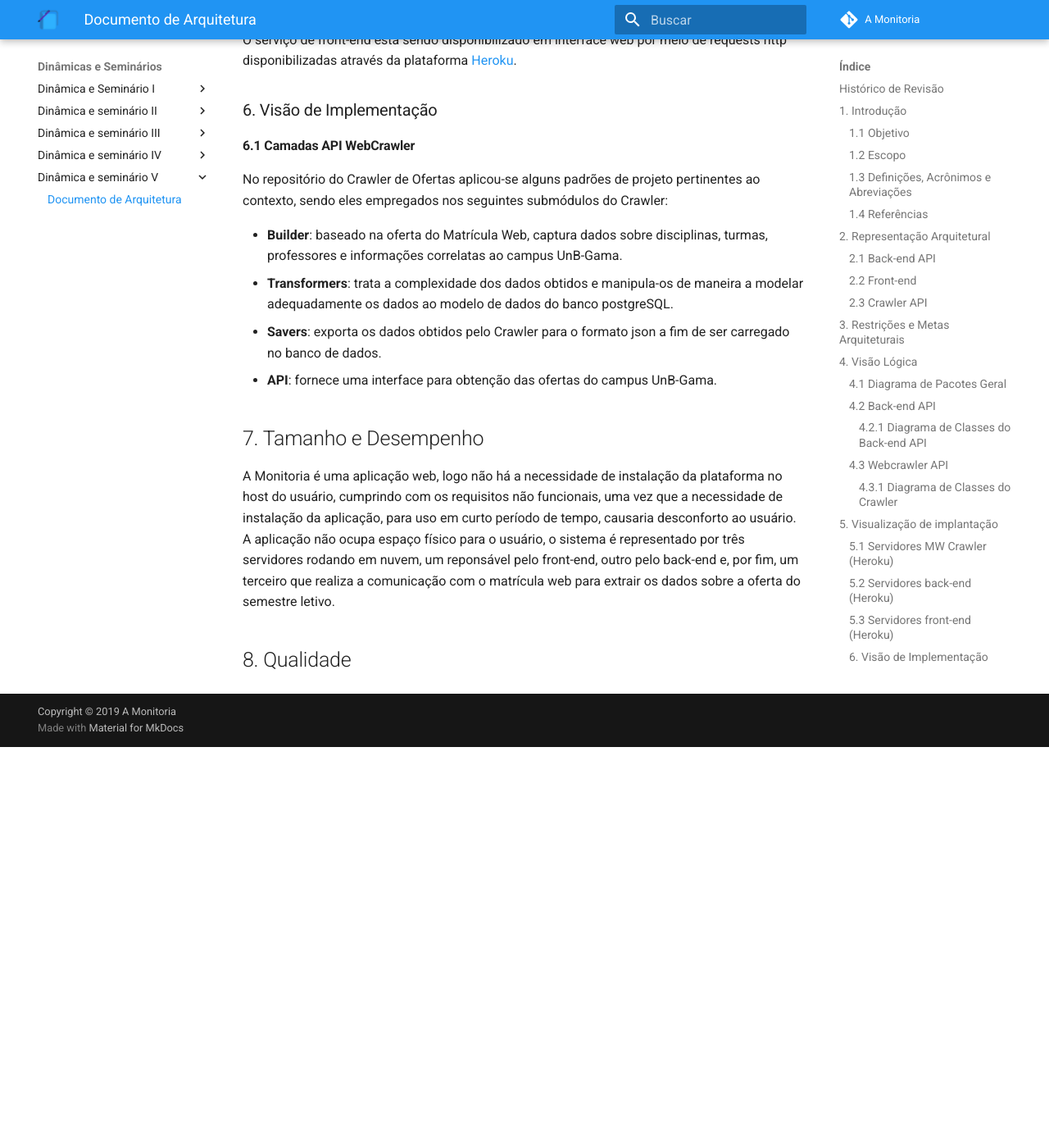
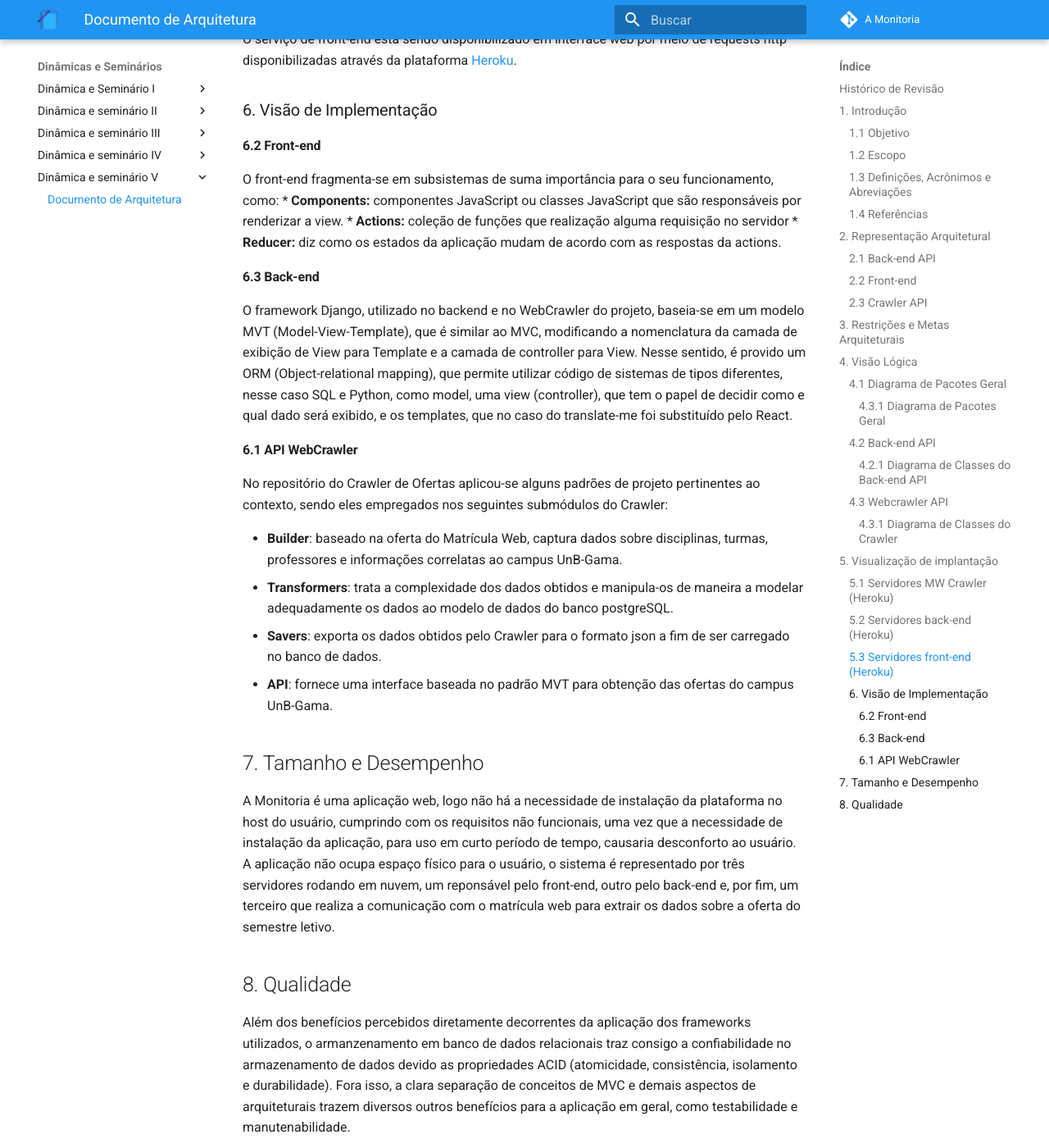
Before and after one commit to 2019-2-arquitetura-desenho/wiki, an MkDocs documentation site: the page built from docs/dinamica_seminario_V/documento_arquitetura.md, in a window 1280 px wide and 1400 px high, scrolled down 8441 px. Shown: the whole window at 82% size. Built offline with MkDocs 1.6.1 and Material for MkDocs 9.7.7, drawn with Linux system fonts in a browser that asks for light colours; comment, search, counter and statistics services are not loaded; old or Windows-style settings are respelled for this version of MkDocs; before the commit the page ends 9352 px from its top, so only the background shows below that; some of the changed text lies outside the part shown.

Commit message:
Add missing topics in implementation view

```diff
--- a/docs/dinamica_seminario_V/documento_arquitetura.md
+++ b/docs/dinamica_seminario_V/documento_arquitetura.md
@@ -10,12 +10,14 @@
 | 17/11/19 | 0.4 | Adiciona restrições e metas arquiteturais | [Lieverton Silva](https://github.com/lievertom) e [Welison Regis](https://github.com/WelisonR) |
 | 17/11/19 | 0.5 | Adiciona diagrama de componente | [Lieverton Silva](https://github.com/lievertom) e [Welison Regis](https://github.com/WelisonR) |
 | 17/11/19 | 0.6 | Adiciona descrições de implementação e implantação do crawler | [Lieverton Silva](https://github.com/lievertom) e [Welison Regis](https://github.com/WelisonR) |
-|17/11/19 | 0.7 | Adicionando Representação arquitetural do Front | [Ivan Dobbin](https://github.com/darmsDD) e [Andre Pinto](https://github.com/andrelucax) |
-|17/11/19 | 0.8 | Adicionando Diagrama de Pacotes | [Ivan Dobbin](https://github.com/darmsDD) e [Andre Pinto](https://github.com/andrelucax) |
-|17/11/19 | 0.9 | Adicionando Arquitetura Django | [Ivan Dobbin](https://github.com/darmsDD) e [Andre Pinto](https://github.com/andrelucax) |
+| 17/11/19 | 0.7 | Adicionando Representação arquitetural do Front | [Ivan Dobbin](https://github.com/darmsDD) e [Andre Pinto](https://github.com/andrelucax) |
+| 17/11/19 | 0.8 | Adicionando Diagrama de Pacotes | [Ivan Dobbin](https://github.com/darmsDD) e [Andre Pinto](https://github.com/andrelucax) |
+| 17/11/19 | 0.9 | Adicionando Arquitetura Django | [Ivan Dobbin](https://github.com/darmsDD) e [Andre Pinto](https://github.com/andrelucax) |
 | 17/11/19 | 0.10 | Adiciona diagrama arquitetural crawler api | [Lieverton Silva](https://github.com/lievertom) e [Welison Regis](https://github.com/WelisonR) |
-|17/11/19 | 0.11 | Arrumando título do tópico 2.1 | [Ivan Dobbin](https://github.com/darmsDD)
-|17/11/19 | 0.12| Adição do diagrama de classes do Back-end API| [Ivan Dobbin](https://github.com/darmsDD) e [Andre Pinto](https://github.com/andrelucax) e  [Leonardo Medeiros](https://github.com/leomedeiros1)|
+| 17/11/19 | 0.11 | Arrumando título do tópico 2.1 | [Ivan Dobbin](https://github.com/darmsDD)
+| 17/11/19 | 0.12 | Adição do diagrama de classes do Back-end API| [Ivan Dobbin](https://github.com/darmsDD) e [Andre Pinto](https://github.com/andrelucax) e  [Leonardo Medeiros](https://github.com/leomedeiros1)|
+| 17/11/19 | 0.13 | Adição de tópico de qualidade | [Welison Regis](https://github.com/WelisonR) |
+| 17/11/19 | 0.14 | Inclui tópicos faltantes em implementação |  [Welison Regis](https://github.com/WelisonR) |
 
 ## 1. Introdução
 
@@ -32,20 +34,19 @@ Este Documento de Arquitetura de Software fornece uma visão geral de arquitetur
 * UnB: Universidade de Brasília
 * FGA: Faculdade do Gama - Campus da Universidade de Brasília
 * API: Application Programming Interface (Interface de Programação de Aplicativos)
+* MVT: Model-View-Template.
 
 ### 1.4 Referências
 
 As referências aplicáveis são:
 
-* <https://sce.uhcl.edu/helm/RationalUnifiedProcess/webtmpl/templates/a_and_d/rup_sad.htm#1.%20%20%20%20%20%20%20%20%20%20%20%20%20%20%20%20%20%20Introduction>
+* [Software Architecture Document](https://sce.uhcl.edu/helm/RationalUnifiedProcess/webtmpl/templates/a_and_d/rup_sad.htm#1.%20%20%20%20%20%20%20%20%20%20%20%20%20%20%20%20%20%20Introduction)
 <br/>
-* <https://github.com/2019-2-arquitetura-desenho/wiki>
-* <https://www.cin.ufpe.br/~gta/rup-vc/core.informal_resources/guidances/examples/resources/ex_sad.htm>
-* <https://www.cin.ufpe.br/~gta/rup-vc/extend.formal_resources/guidances/examples/resources/sadoc_v1.htm>
-
-* <https://redux.js.org/basics/reducers>
-
-* <https://android.jlelse.eu/react-native-redux-architecture-part-1-8178fc9065c2>
+* [Documento de Arquitetura de Software](https://www.cin.ufpe.br/~gta/rup-vc/core.informal_resources/guidances/examples/resources/ex_sad.htm)
+* [Documento de Arquitetura de Software](https://www.cin.ufpe.br/~gta/rup-vc/extend.formal_resources/guidances/examples/resources/sadoc_v1.htm)
+* [Wiki - A Monitoria](https://github.com/2019-2-arquitetura-desenho/wiki)
+* [Reducers](https://redux.js.org/basics/reducers)
+* [React Native Redux Architecture Part-1](https://android.jlelse.eu/react-native-redux-architecture-part-1-8178fc9065c2)
 
 
 ## 2. Representação Arquitetural
@@ -54,9 +55,9 @@ Numa visão macro da arquitetura, a aplicação "A Monitoria" é subsidiada por
 
 *   **API WebCrawler**: módulo da aplicação responsável por requisitar e disponibilizar as ofertas do campus da UnB-Gama disponíveis no site do Matrícula Web, UnB. As informações são disponibilizadas através de uma API elaborada em Django com banco de dados PostgreSQL e hospedada no serviço [Heroku](http://amonitoria-offers.herokuapp.com/discipline/).
 
-*   **Front-end Web**: módulo da aplicação responsável por apresentar ao usuário informações de monitoria requisitadas nas APIs. O serviço foi desenvolvido em React, utiliza como CDN de PDF's o Upload Care e possui o deploy no serviço [Heroku](https://www.heroku.com/).
+*   **Front-end Web**: módulo da aplicação responsável por apresentar ao usuário informações de monitoria requisitadas nas APIs. O serviço foi desenvolvido em React, utiliza como CDN de PDF's o Upload Care e possui o deploy no serviço [Heroku](https://monitoria-app.herokuapp.com/).
 
-*   **API Back-end**: módulo da aplicação responsável por prover em conjunto a API WebCrawler recursos necessários ao processo de matrícula em monitoria demandados pelas regras de negócio. As informações são disponibilizadas através de uma API elaborada em Django com banco de dados PostgreSQL e hospedada no serviço [Heroku](https://www.heroku.com/).
+*   **API Back-end**: módulo da aplicação responsável por prover em conjunto a API WebCrawler recursos necessários ao processo de matrícula em monitoria demandados pelas regras de negócio. As informações são disponibilizadas através de uma API elaborada em Django com banco de dados PostgreSQL e hospedada no serviço [Heroku](http://fga-monitoria-api.herokuapp.com/).
 
 ![Representação Arquitetural](assets/representacao_arquitetural.png)
 
@@ -102,10 +91,11 @@ Local da onde vem os dados.
 
 ## 4. Visão Lógica
 
+Modelagens conforme padrão UML de forma a representar os aspectos arquiteturais do sistema, como as classes utilizadas, as camadas e pacotes da aplicação e a visão da implementação de cada serviço.
 
 ### 4.1 Diagrama de Pacotes Geral
 
-
+#### 4.3.1 Diagrama de Pacotes Geral
 ![Diagrama de Geral - v3.0](assets/diagrama_pacotes_geral_v3.png)
 
 ### 4.2 Back-end API
@@ -117,7 +107,6 @@ Local da onde vem os dados.
 
 
 #### 4.3.1 Diagrama de Classes do Crawler
-
 ![Diagrama de Classe Crawler](assets/diagrama_classe_crawler.png)
 
 ## 5. Visualização de implantação
@@ -142,17 +131,31 @@ O serviço de front-end está sendo disponibilizado em interface web por meio de
 
 ### 6. Visão de Implementação
 
-#### 6.1 Camadas API WebCrawler
+#### 6.2 Front-end
+
+O front-end fragmenta-se em subsistemas de suma importância para o seu funcionamento, como:
+* **Components:** componentes JavaScript ou classes JavaScript que são responsáveis por renderizar a view.
+* **Actions:** coleção de funções que realização alguma requisição no servidor
+* **Reducer:** diz como os estados da aplicação mudam de acordo com as respostas da actions.
+
+#### 6.3 Back-end
+
+O framework Django, utilizado no backend e no WebCrawler do projeto, baseia-se em um modelo MVT (Model-View-Template), que é similar ao MVC, modificando a nomenclatura da camada de exibição de View para Template e a camada de controller para View. Nesse sentido, é provido um ORM (Object-relational mapping), que permite utilizar código de sistemas de tipos diferentes, nesse caso SQL e Python, como model, uma view (controller), que tem o papel de decidir como e qual dado será exibido, e os templates, que no caso do translate-me foi substituído pelo React.
+
+#### 6.1 API WebCrawler
 
 No repositório do Crawler de Ofertas aplicou-se alguns padrões de projeto pertinentes ao contexto, sendo eles empregados nos seguintes submódulos do Crawler:
 
 *   **Builder**: baseado na oferta do Matrícula Web, captura dados sobre disciplinas, turmas, professores e informações correlatas ao campus UnB-Gama.
 *   **Transformers**: trata a complexidade dos dados obtidos e manipula-os de maneira a modelar adequadamente os dados ao modelo de dados do banco postgreSQL.
 *   **Savers**: exporta os dados obtidos pelo Crawler para o formato json a fim de ser carregado no banco de dados.
-*   **API**: fornece uma interface para obtenção das ofertas do campus UnB-Gama.
+*   **API**: fornece uma interface baseada no padrão MVT para obtenção das ofertas do campus UnB-Gama.
+
 
 ## 7. Tamanho e Desempenho
 
 A Monitoria é uma aplicação web, logo não há a necessidade de instalação da plataforma no host do usuário, cumprindo com os requisitos não funcionais, uma vez que a necessidade de instalação da aplicação, para uso em curto período de tempo, causaria desconforto ao usuário. A aplicação não ocupa espaço físico para o usuário, o sistema é representado por três servidores rodando em nuvem, um reponsável pelo front-end, outro pelo back-end e, por fim, um terceiro que realiza a comunicação com o matrícula web para extrair os dados sobre a oferta do semestre letivo.
 
 ## 8. Qualidade
+
+Além dos benefícios percebidos diretamente decorrentes da aplicação dos frameworks utilizados, o armanzenamento em banco de dados relacionais traz consigo a confiabilidade no armazenamento de dados devido as propriedades ACID (atomicidade, consistência, isolamento e durabilidade). Fora isso, a clara separação de conceitos de MVC e demais aspectos de arquiteturais trazem diversos outros benefícios para a aplicação em geral, como testabilidade e manutenabilidade.
```
Also changed, not shown: other parts of docs/dinamica_seminario_V/documento_arquitetura.md (+4 -16 lines).
